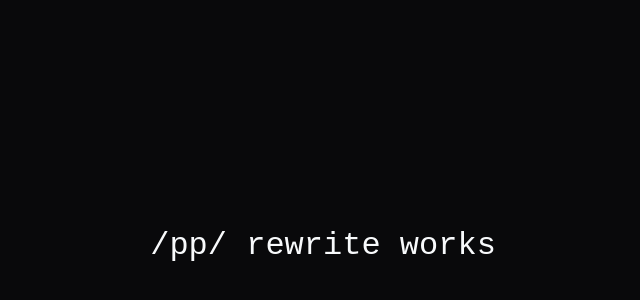
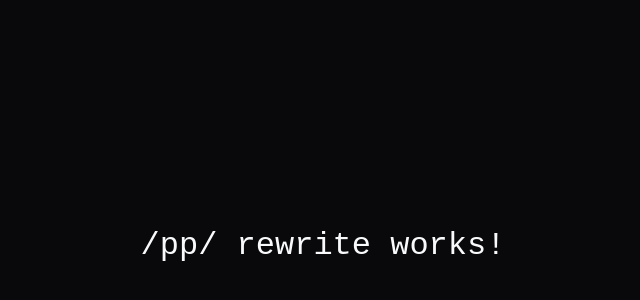
Before and after one commit to bdecrem/pixelpit, a Next.js app: page /pixelpit/arcade/pptest in a window 1280 px wide. Shown: the part 154-454 px from the top of the page, without its empty margins (317-957 px from the left). Built offline with nearby package versions, Linux system fonts and the light colour scheme.

Commit message:
sync from vibeceo 6ffd703e6a075be599077af5dee844e79abb63ae

```diff
--- a/app/pixelpit/arcade/pptest/page.tsx
+++ b/app/pixelpit/arcade/pptest/page.tsx
@@ -12,7 +12,7 @@ export default function PPTestPage() {
       fontFamily: 'monospace',
       fontSize: '2rem',
     }}>
-      /pp/ rewrite works
+      /pp/ rewrite works!
     </div>
   );
 }
```
